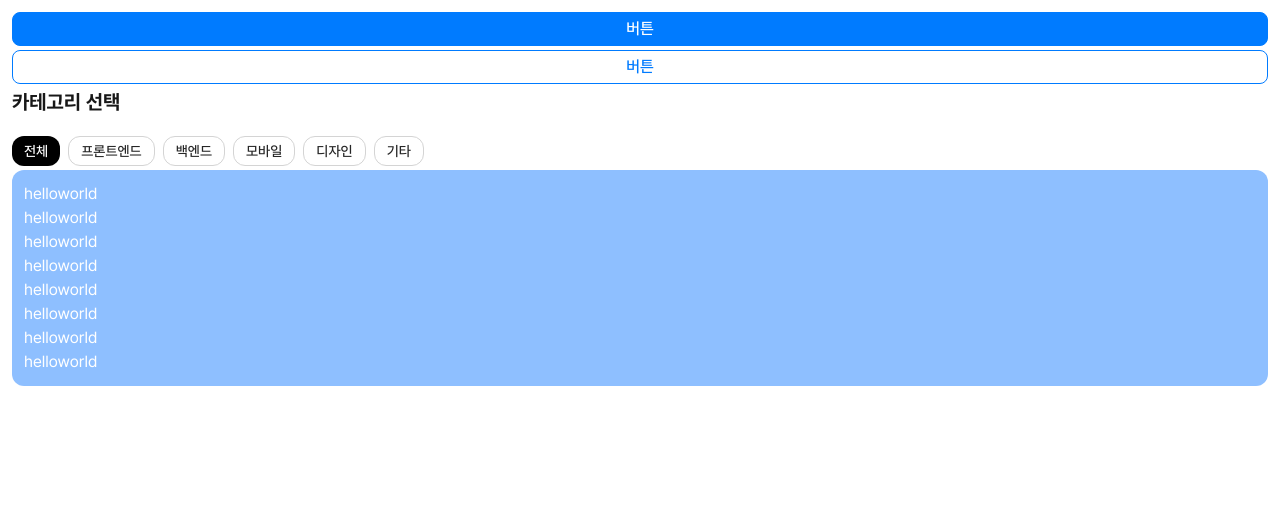
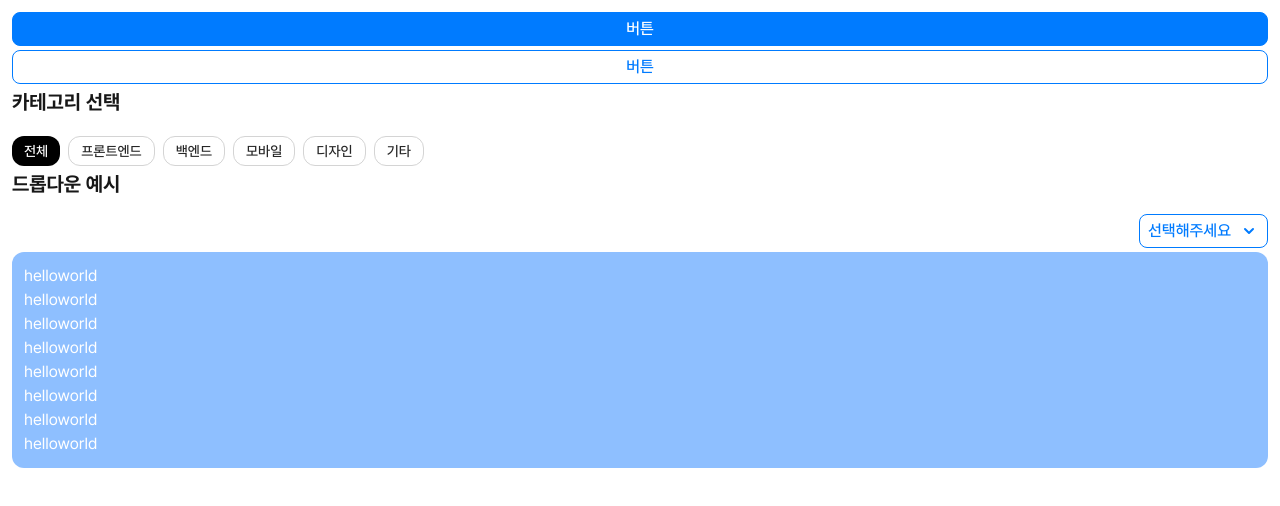
Before and after one commit to park-chan-hui/IlRai-Front, a Next.js app: page / in a window 1280 px wide. Shown: the top 506 px of the page. Built offline with nearby package versions, Linux system fonts and the light colour scheme.

Commit message:
feat: dropdown 컴포넌트 제작

```diff
--- a/src/app/page.tsx
+++ b/src/app/page.tsx
@@ -3,12 +3,14 @@
 import { Button } from '@/components/common/Button';
 import Card from '@/components/common/Card';
 import { Modal } from '@/components/common/Modal';
-import Category from '@/components/common/Category'; // New import
+import Category from '@/components/common/Category';
+import Dropdown from '@/components/common/Dropdown';
 import { useState } from 'react';
 
 export default function Home() {
   const [isOpen, setIsOpen] = useState(false);
-  const [activeCategory, setActiveCategory] = useState('전체'); // New state for active category
+  const [activeCategory, setActiveCategory] = useState('전체');
+  const [selectedDropdown, setSelectedDropdown] = useState('선택해주세요');
 
   return (
     <div className="gap-2xs flex min-h-screen flex-col">
@@ -45,15 +47,29 @@ export default function Home() {
             isActive={activeCategory === categoryName}
             onClick={() => {
               setActiveCategory(categoryName);
-              console.log(`${categoryName} 카테고리 선택됨`);
             }}
           >
             {categoryName}
           </Category>
         ))}
       </div>
+      <div>
+        <h2 className="mb-4 text-xl font-bold">드롭다운 예시</h2>
+        <div className="flex justify-end">
+          <Dropdown
+            options={[
+              '1막: 에기르',
+              '2막: 아브렐슈드',
+              '3막: 모르둠',
+              '4막: 아르모체',
+              '종막: 카제로스',
+            ]}
+            selectedOption={selectedDropdown}
+            onSelect={setSelectedDropdown}
+          />
+        </div>
+      </div>
 
-      {/* Existing Card usage */}
       <Card>
         <div>helloworld</div>
         <div>helloworld</div>
--- /dev/null
+++ b/src/components/common/Dropdown.tsx
@@ -0,0 +1,90 @@
+'use client';
+
+import { useState, useRef, useEffect } from 'react';
+import { Button } from './Button';
+
+interface DropdownProps {
+  options: string[];
+  onSelect: (option: string) => void;
+  selectedOption: string;
+  align?: 'left' | 'right';
+}
+
+const Dropdown: React.FC<DropdownProps> = ({
+  options,
+  onSelect,
+  selectedOption,
+  align = 'right',
+}) => {
+  const [isOpen, setIsOpen] = useState(false);
+  const dropdownRef = useRef<HTMLDivElement>(null);
+
+  const handleSelect = (option: string) => {
+    onSelect(option);
+    setIsOpen(false);
+  };
+
+  useEffect(() => {
+    const handleClickOutside = (event: MouseEvent) => {
+      if (dropdownRef.current && !dropdownRef.current.contains(event.target as Node)) {
+        setIsOpen(false);
+      }
+    };
+
+    document.addEventListener('mousedown', handleClickOutside);
+    return () => {
+      document.removeEventListener('mousedown', handleClickOutside);
+    };
+  }, []);
+
+  const alignmentClasses = {
+    left: 'left-0 origin-top-left',
+    right: 'right-0 origin-top-right',
+  };
+
+  return (
+    <div className="relative inline-block text-left" ref={dropdownRef}>
+      <div>
+        <Button variant="outline" onClick={() => setIsOpen(!isOpen)}>
+          <div className="gap-xs flex items-center">
+            {selectedOption}
+            <svg
+              className={`h-5 w-5 transform transition-transform duration-200 ${isOpen ? 'rotate-180' : ''}`}
+              xmlns="http://www.w3.org/2000/svg"
+              viewBox="0 0 20 20"
+              fill="currentColor"
+              aria-hidden="true"
+            >
+              <path
+                fillRule="evenodd"
+                d="M5.293 7.293a1 1 0 011.414 0L10 10.586l3.293-3.293a1 1 0 111.414 1.414l-4 4a1 1 0 01-1.414 0l-4-4a1 1 0 010-1.414z"
+                clipRule="evenodd"
+              />
+            </svg>
+          </div>
+        </Button>
+      </div>
+
+      {isOpen && (
+        <div
+          className={`ring-opacity-5 mt-2xs ring-primary-500 absolute overflow-hidden rounded-md bg-white ring-1 ${alignmentClasses[align]}`}
+        >
+          <div className="py-2xs">
+            {options.map((option) => (
+              <button
+                key={option}
+                type="button"
+                className="px-md py-xs text-primary-500 block text-left text-sm whitespace-nowrap hover:bg-gray-100"
+                onClick={() => handleSelect(option)}
+              >
+                {option}
+              </button>
+            ))}
+          </div>
+        </div>
+      )}
+    </div>
+  );
+};
+
+export default Dropdown;
```
